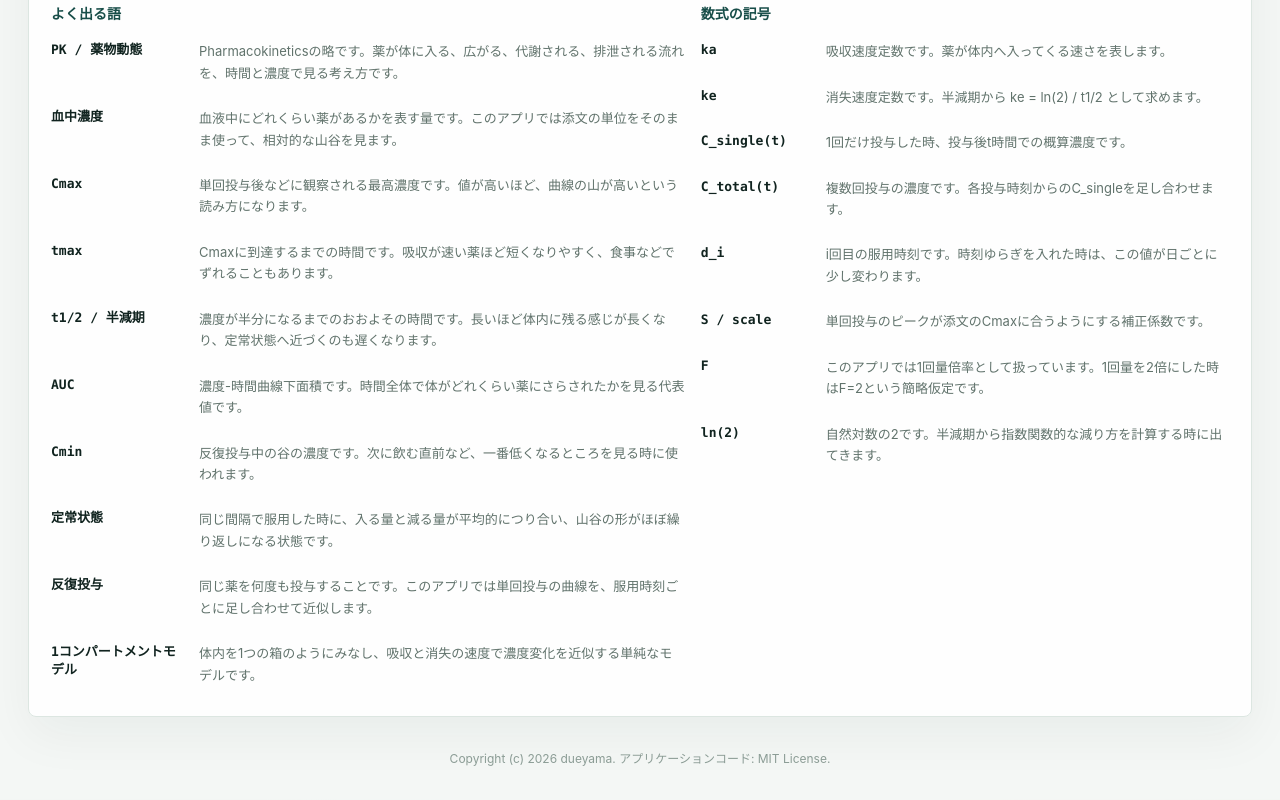
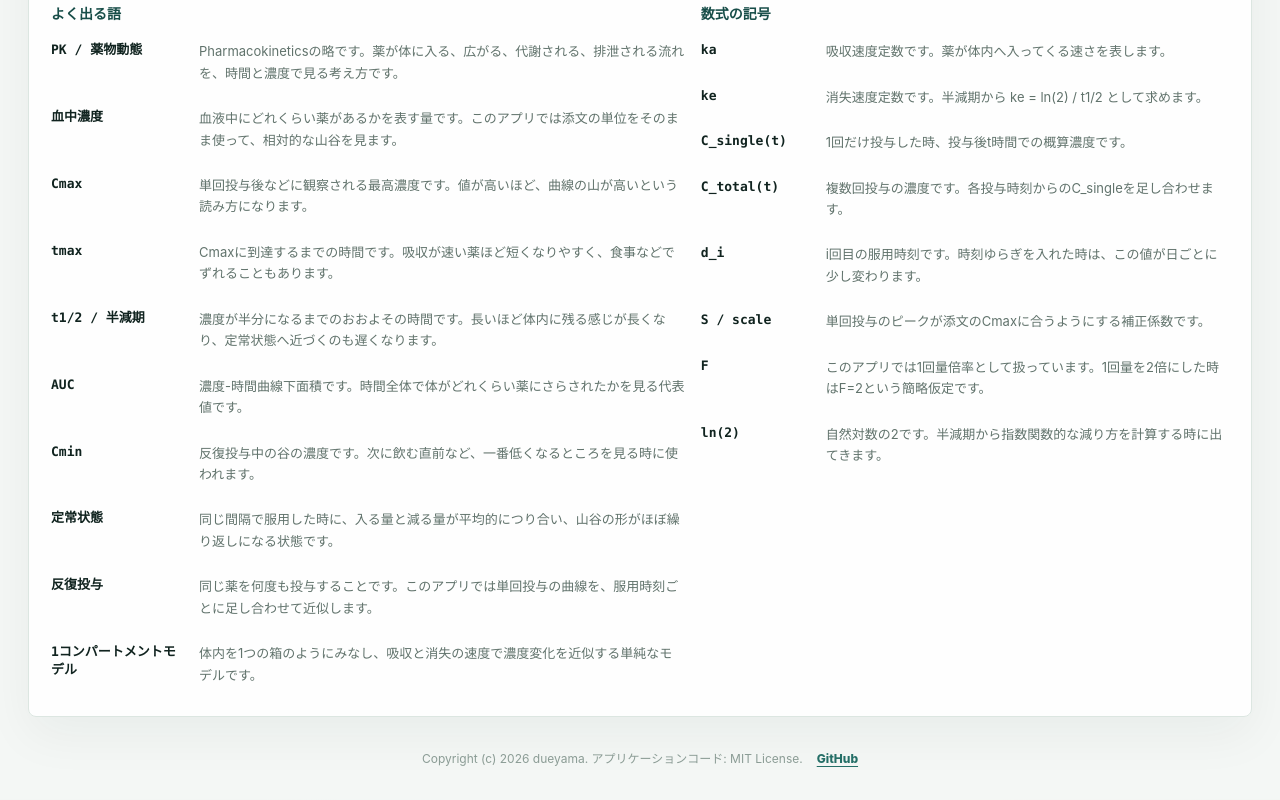
Before and after one commit to dueyama/pmda-pk-curve-viewer, a Next.js app: page / in a window 1280 px wide. Shown: the part 3890-4690 px from the top of the page. Built offline with nearby package versions, Linux system fonts and the light colour scheme.

Commit message:
Add GitHub link to footer

```diff
--- a/src/app/globals.css
+++ b/src/app/globals.css
@@ -1409,8 +1409,11 @@ h1 {
 }
 
 .app-footer {
+  align-items: center;
   color: var(--faint);
   display: flex;
+  flex-wrap: wrap;
+  gap: 8px 14px;
   justify-content: center;
   margin-top: 22px;
   padding: 10px 0 4px;
@@ -1420,6 +1423,12 @@ h1 {
 .app-footer small {
   font-size: 12px;
   line-height: 1.6;
+}
+
+.app-footer a {
+  color: var(--accent);
+  font-size: 12px;
+  font-weight: 800;
 }
 
 @media (max-width: 1180px) {
--- a/src/components/pk-viewer.tsx
+++ b/src/components/pk-viewer.tsx
@@ -817,6 +817,9 @@ function AppFooter() {
   return (
     <footer className="app-footer">
       <small>Copyright (c) 2026 dueyama. アプリケーションコード: MIT License.</small>
+      <a href="https://github.com/dueyama/pmda-pk-curve-viewer" target="_blank" rel="noreferrer">
+        GitHub
+      </a>
     </footer>
   );
 }
```
